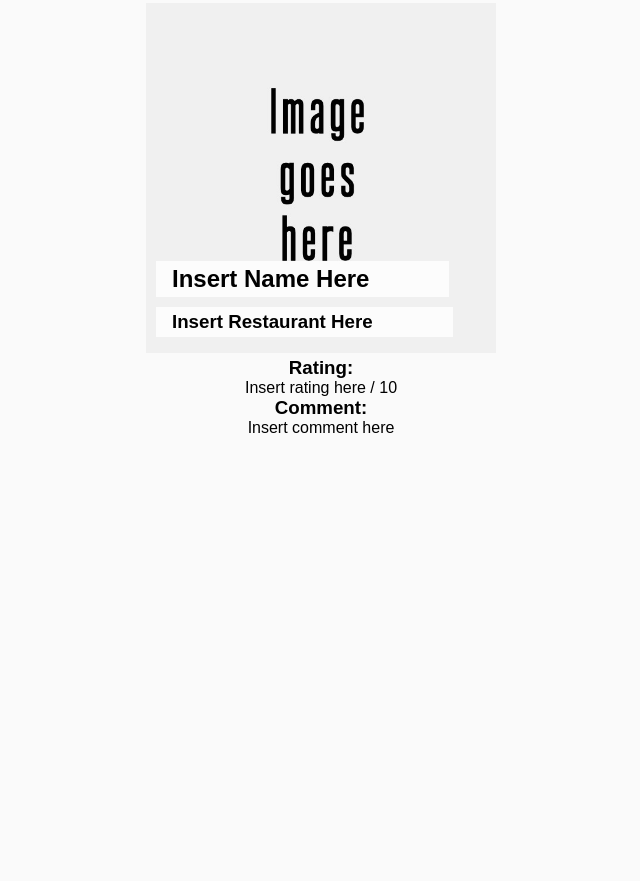
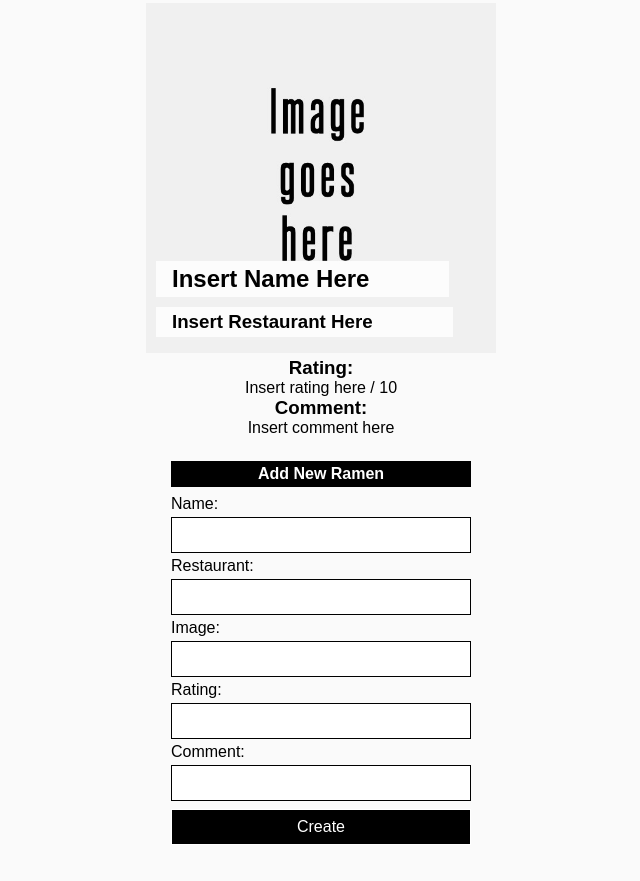
Before and after one commit to Ianmwendwa11/Ramen-rater, a plain HTML site: page index.html in a window 1280 px wide. Shown: the part 253-1134 px from the top of the page, without its empty margins (319-959 px from the left). Before the commit the page ends 800 px from the top, so only its background shows below. Drawn offline with Linux system fonts and the light colour scheme; files whose address does not match are found by name.

Commit message:
corrects html

```diff
--- a/index.html
+++ b/index.html
@@ -28,6 +28,21 @@
     <p id='comment-display'>
       Insert comment here
     </p>
+    <form id="new-ramen">
+        <h4>Add New Ramen</h4>
+        <label for="name">Name: </label>
+        <input type="text" name="name" id="new-name" />
+        <label for="restaurant">Restaurant: </label>
+        <input type="text" name="restaurant" id="new-restaurant" />
+        <label for="image">Image: </label>
+        <input type="text" name="image" id="new-image" />
+        <label for="rating">Rating: </label>
+        <input type="number" name="rating" id="new-rating" />
+        <label for="new-comment">Comment: </label>
+        <input type="text" name="comment" id="new-comment">
+        <input type="submit" value="Create" />
+      </form>
 
-</body>
-</html>
+    </body>
+
+    </html>
```
